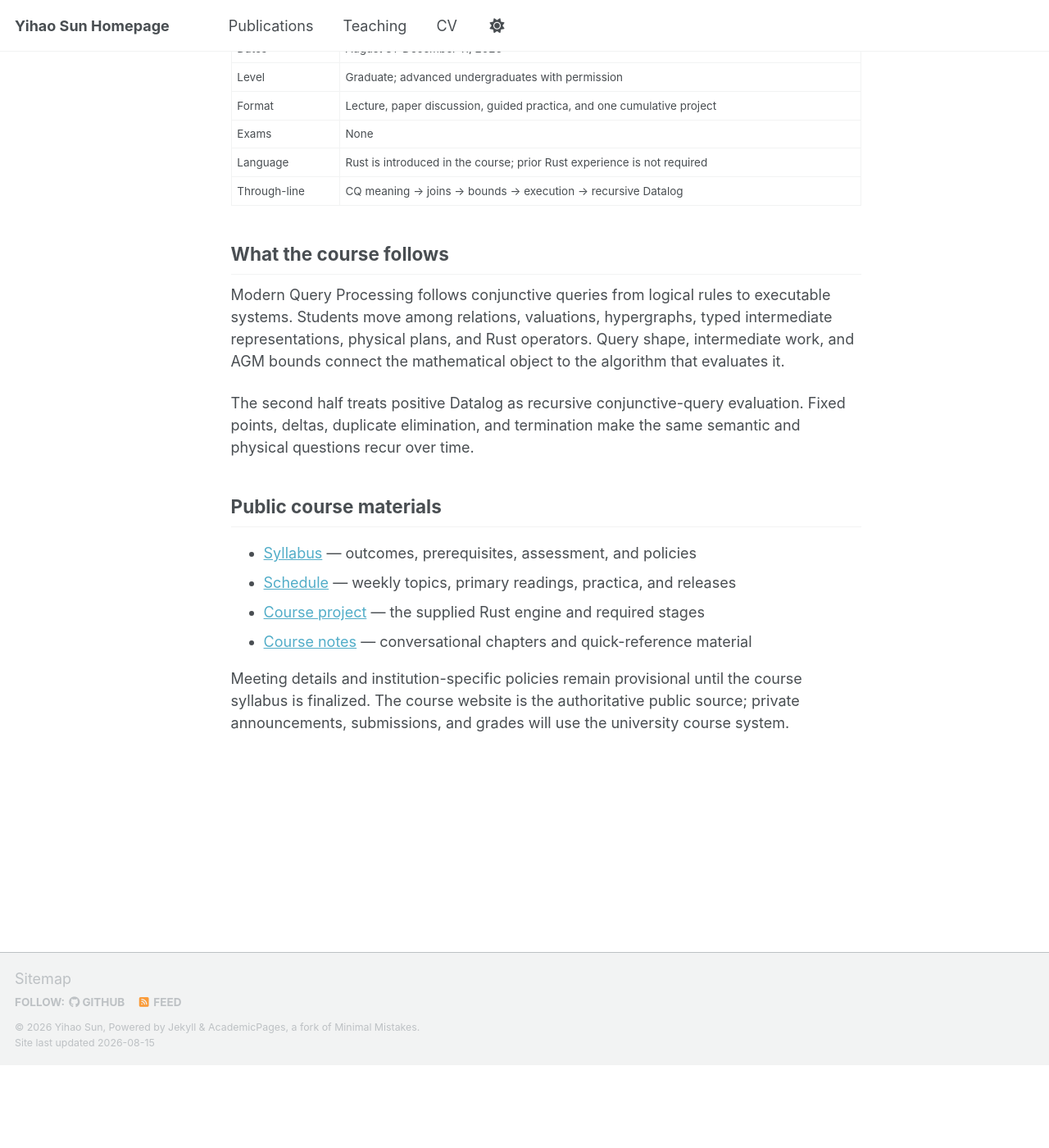
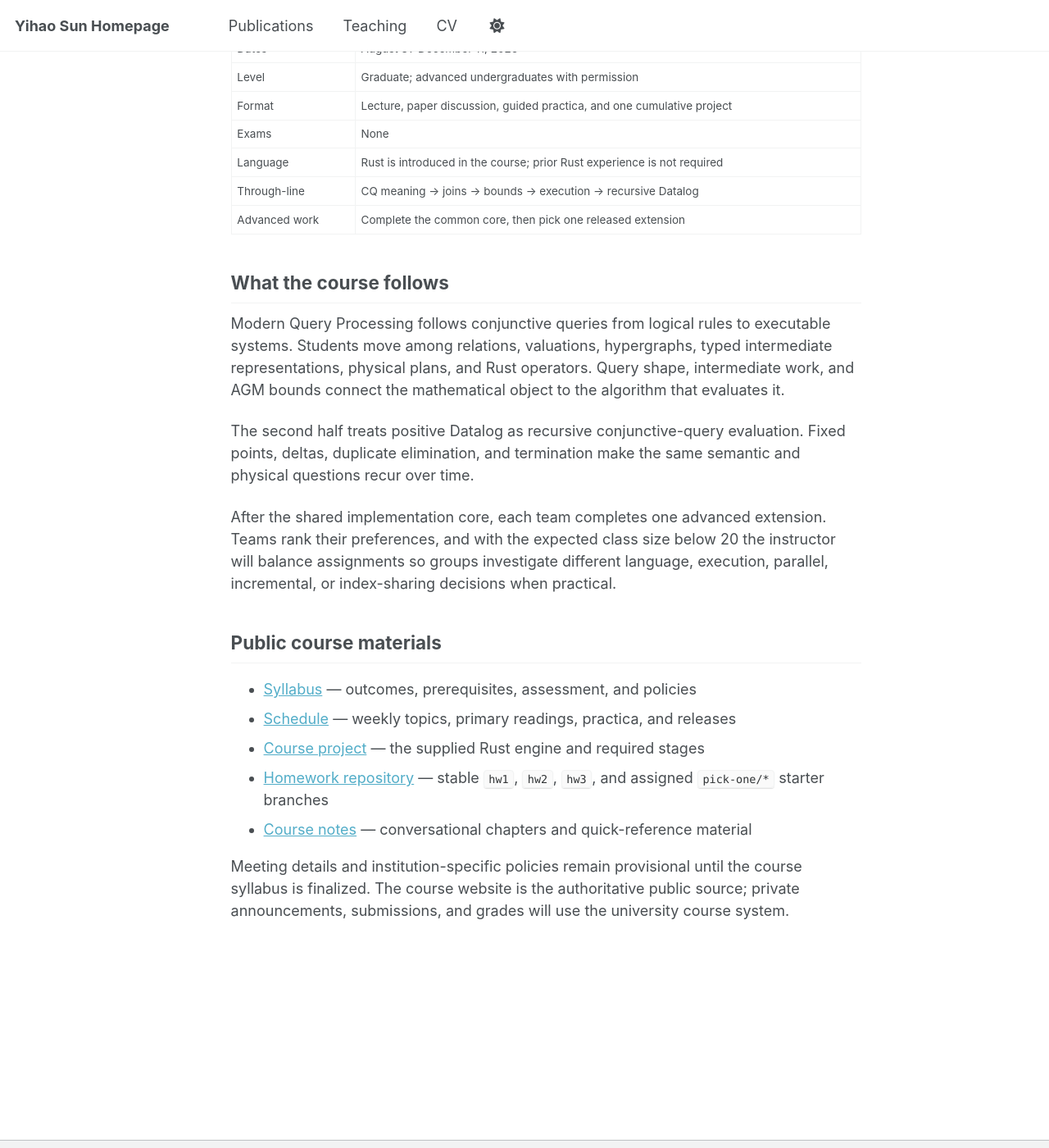
Before and after one commit to StarGazerM/StarGazerM.github.io, a Jekyll site: the page built from _teaching/2026-fall-modern-query-processing.md, in a window 1280 px wide and 1400 px high, scrolled down 581 px. Shown: the whole window at 82% size. Built offline with Jekyll 4.4.1, drawn with Linux system fonts in a browser that asks for light colours; a script that is not in the unit is left out; before the commit the page ends 1880 px from its top, so only the background shows below that.

Commit message:
Link Fall 2026 homework releases

```diff
--- a/_teaching/2026-fall-modern-query-processing.md
+++ b/_teaching/2026-fall-modern-query-processing.md
@@ -23,6 +23,7 @@ quick-reference page all share one navigation system and one source repository.
 
 [Enter the course website](https://pldi.me/modern-query-processing-notes/){: .btn .btn--primary }
 [Browse the source](https://github.com/StarGazerM/modern-query-processing-notes){: .btn .btn--inverse }
+[Homework repository](https://github.com/StarGazerM/modern-query-processing-homework){: .btn .btn--inverse }
 
 ## Course at a glance
 
@@ -34,6 +35,7 @@ quick-reference page all share one navigation system and one source repository.
 | Exams | None |
 | Language | Rust is introduced in the course; prior Rust experience is not required |
 | Through-line | CQ meaning → joins → bounds → execution → recursive Datalog |
+| Advanced work | Complete the common core, then pick one released extension |
 
 ## What the course follows
 
@@ -47,11 +49,18 @@ The second half treats positive Datalog as recursive conjunctive-query
 evaluation. Fixed points, deltas, duplicate elimination, and termination make
 the same semantic and physical questions recur over time.
 
+After the shared implementation core, each team completes one advanced
+extension. Teams rank their preferences, and with the expected class size below
+20 the instructor will balance assignments so groups investigate different
+language, execution, parallel, incremental, or index-sharing decisions when
+practical.
+
 ## Public course materials
 
 - [Syllabus](https://pldi.me/modern-query-processing-notes/syllabus.html) — outcomes, prerequisites, assessment, and policies
 - [Schedule](https://pldi.me/modern-query-processing-notes/schedule.html) — weekly topics, primary readings, practica, and releases
 - [Course project](https://pldi.me/modern-query-processing-notes/project.html) — the supplied Rust engine and required stages
+- [Homework repository](https://github.com/StarGazerM/modern-query-processing-homework) — stable `hw1`, `hw2`, `hw3`, and assigned `pick-one/*` starter branches
 - [Course notes](https://pldi.me/modern-query-processing-notes/#course-notes) — conversational chapters and quick-reference material
 
 Meeting details and institution-specific policies remain provisional until the
```
